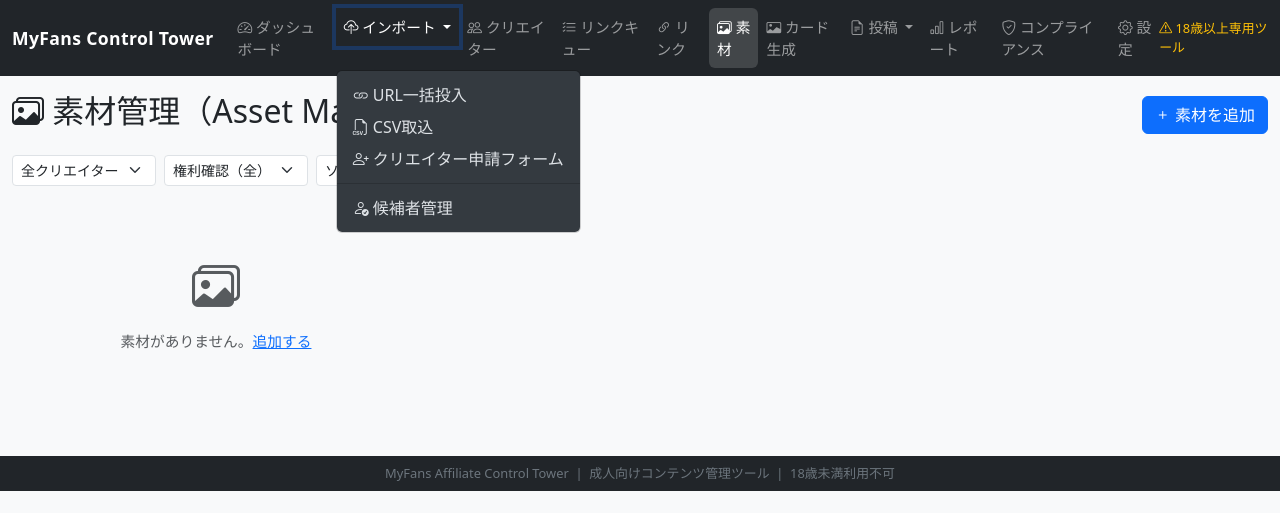
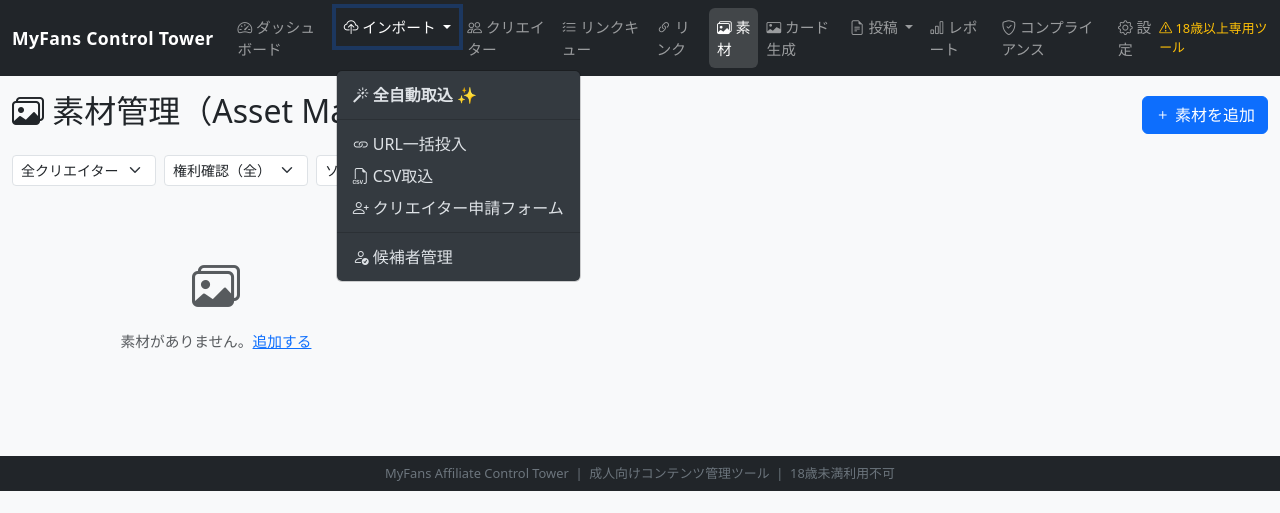
Before and after one commit to gomishu0930-beep/myfans-control, a FastAPI app: page /assets in a window 1280 px wide, after a click on "インポート". Shown: the top 513 px of the page. Run offline with FastAPI, Linux system fonts and the light colour scheme.

Commit message:
feat: アフィリリンク全自動取込機能を追加 (auto-import, scraper, lazy-init fixes)

```diff
--- a/templates/base.html
+++ b/templates/base.html
@@ -33,6 +33,12 @@
             <i class="bi bi-cloud-upload"></i> インポート
           </a>
           <ul class="dropdown-menu dropdown-menu-dark">
+            <li>
+              <a class="dropdown-item {% if '/auto-import' in request.url.path %}active{% endif %}" href="/auto-import">
+                <i class="bi bi-magic"></i> <strong>全自動取込 ✨</strong>
+              </a>
+            </li>
+            <li><hr class="dropdown-divider"></li>
             <li><a class="dropdown-item" href="/import/urls"><i class="bi bi-link"></i> URL一括投入</a></li>
             <li><a class="dropdown-item" href="/import/csv"><i class="bi bi-filetype-csv"></i> CSV取込</a></li>
             <li><a class="dropdown-item" href="/creator-intake"><i class="bi bi-person-plus"></i> クリエイター申請フォーム</a></li>
```
